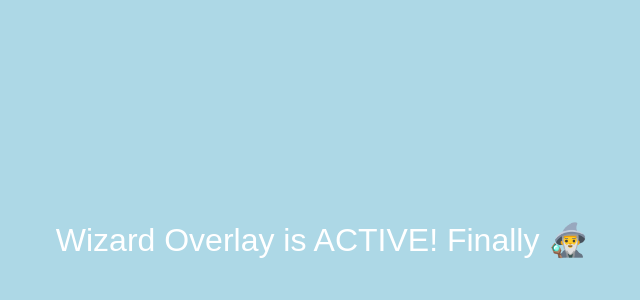
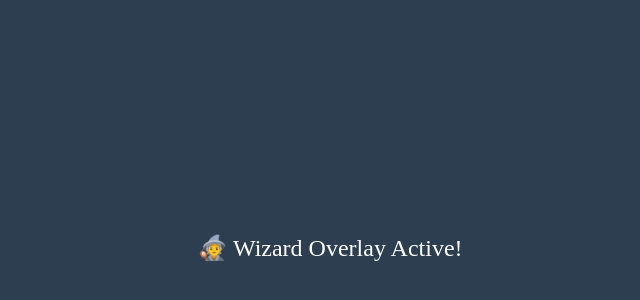
Before and after one commit to lukskul/wizardOverlay, a plain HTML site: page index.html in a window 1280 px wide. Shown: the part 160-460 px from the top of the page, without its empty margins (318-958 px from the left). Drawn offline with Linux system fonts and the light colour scheme.

Commit message:
update html

```diff
--- a/index.html
+++ b/index.html
@@ -3,24 +3,28 @@
 <head>
     <meta charset="UTF-8">
     <meta name="viewport" content="width=device-width, initial-scale=1.0">
-  <title>Wizard Overlay Test</title>
+    <title>Twitch Overlay</title>
+
+    <!-- Twitch Extension Helper -->
+    <script src="https://extension-files.twitch.tv/helper/v1/twitch-ext.min.js"></script>
+
+    <!-- Content Security Policy -->
+    <meta http-equiv="Content-Security-Policy" content="default-src 'self' https://*.twitch.tv; script-src 'self' https://extension-files.twitch.tv; style-src 'self' 'unsafe-inline'; frame-src https://*.twitch.tv; connect-src 'self' https://*.twitch.tv ws://localhost:3000;">
+
     <style>
         body {
-      margin: 0;
+            background-color: #2c3e50; /* Dark blue-gray background */
+            width: 100vw;
             height: 100vh;
             display: flex;
             align-items: center;
             justify-content: center;
-      background-color: lightblue; /* Start with light blue */
             color: white;
-      font-size: 2rem;
-      font-family: Arial, sans-serif;
+            font-size: 24px;
         }
     </style>
 </head>
 <body>
-  Wizard Overlay is ACTIVE! Finally 🧙‍♂️
+    <div>🧙 Wizard Overlay Active!</div>
 </body>
-
-<script>console.log("working");</script>
 </html>
```
Lines whose indentation alone changed are shown as unchanged.
